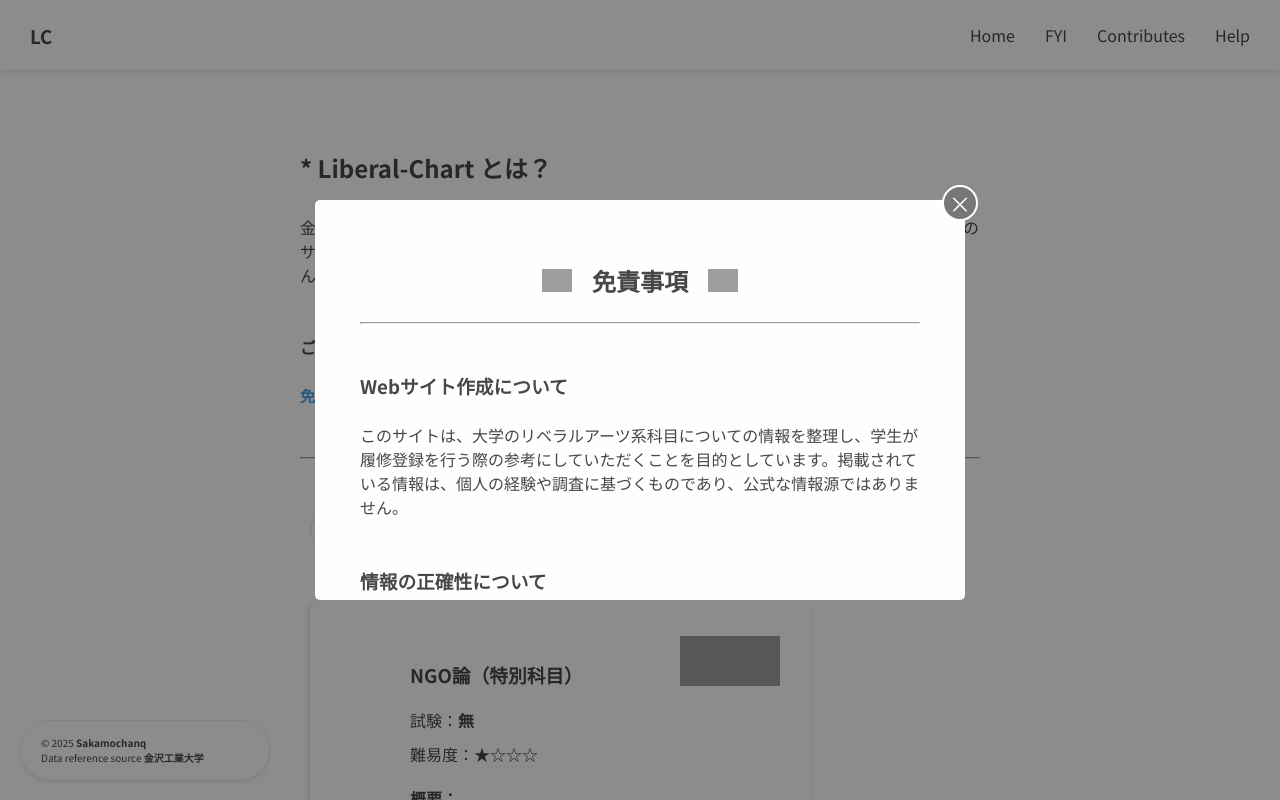
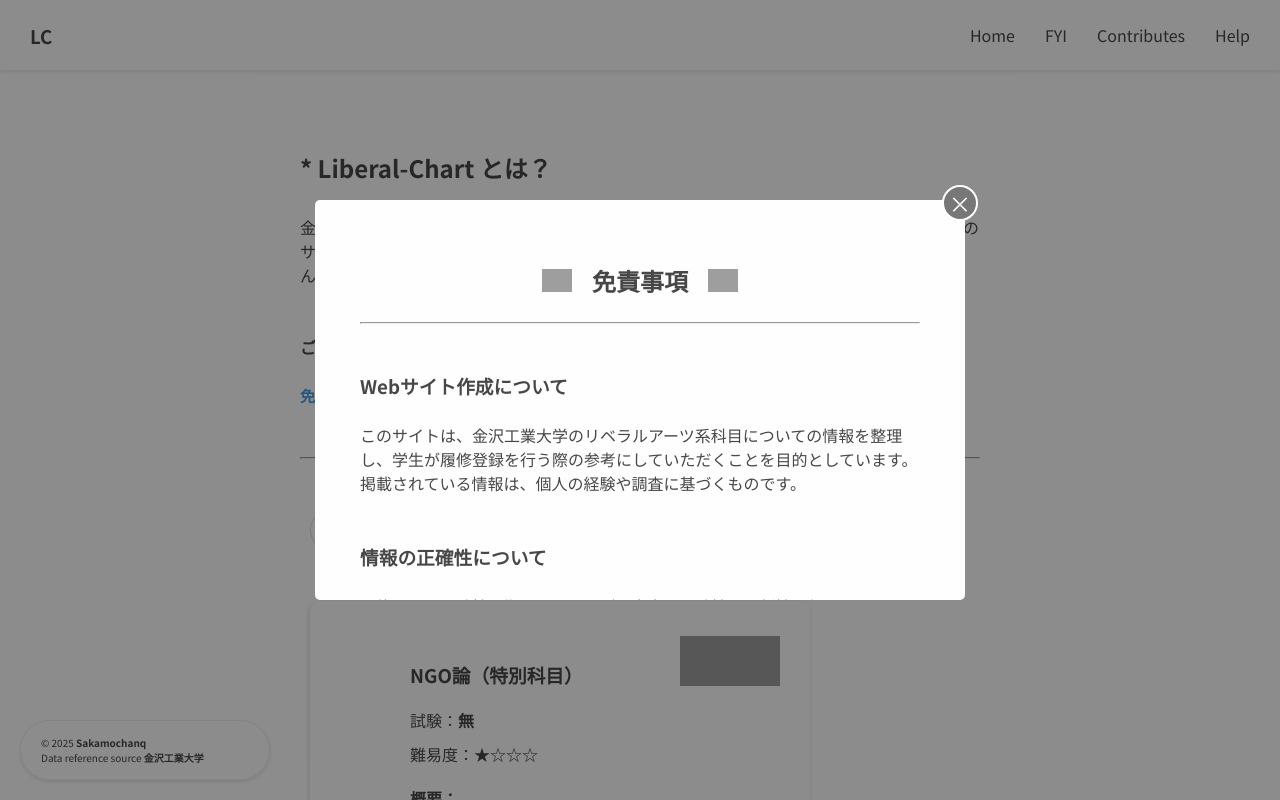
Before and after one commit to Sakamochanq/Liberal-Chart, a React (Create React App) app: page / in a window 1280 px wide. Both pictures are taken after a click on the label "免責事項". Shown: the top 800 px of the page. Built offline with nearby package versions, Linux system fonts and the light colour scheme; grey boxes are pictures that could not be loaded.

Commit message:
feat: 免責事項の修正

```diff
--- a/src/components/Explain.js
+++ b/src/components/Explain.js
@@ -36,28 +36,28 @@ export const Explain = () => {
                 <br />
                 <h3>Webサイト作成について</h3>
                 <br />
-                <p>このサイトは、大学のリベラルアーツ系科目についての情報を整理し、学生が履修登録を行う際の参考にしていただくことを目的としています。掲載されている情報は、個人の経験や調査に基づくものであり、公式な情報源ではありません。</p>
+                <p>このサイトは、金沢工業大学のリベラルアーツ系科目についての情報を整理し、学生が履修登録を行う際の参考にしていただくことを目的としています。掲載されている情報は、個人の経験や調査に基づくものです。</p>
 
                 <br />
                 <br />
 
                 <h3>情報の正確性について</h3>
                 <br />
-                <p>可能な限り正確性を期していますが、内容の正確性や最新性を保証するものではありません。講義内容や難易度などは、年度や担当講師によって変更される場合があります。</p>
+                <p>可能な限り正確性を期していますが、内容の正確性や最新性を保証するものではありません。講義内容や試験、日程などは、年度や担当講師によって変更される場合があります。</p>
 
                 <br />
                 <br />
 
                 <h3>主観的な意見について</h3>
                 <br />
-                <p>本サイトに記載されている講義の概要や評価、難易度は、作成者および協力者の主観的な意見に基づいています。同じ講義でも感じ方には個人差がありますので、あくまで<b>参考情報</b>としてご利用ください。</p>
+                <p>このサイトに掲載されている情報や意見は、作成者の主観に基づくものです。特定の講義や教授に対する評価や意見は、あくまで個人的なものであり、他の学生や利用者の意見を代表するものではありません。情報の利用に際しては、各自の判断と責任で行ってください。</p>
 
                 <br />
                 <br />
 
                 <h3>著作権と権利について</h3>
                 <br />
-                <p>本サイトの内容は、個人の経験や調査を基に作成されています。一部、金沢工業大学の公式資料を参考にしていますが、本サイトは不特定多数の方々へのアクセスが見込まれるため、在学生のみ閲覧できる資料や情報からの記載・転載・複製は行っていないことをここに明記します。また、過去の授業資料や試験問題からの情報も一切掲載しておりません。</p>
+                <p>本サイトの内容は、一部金沢工業大学の公式のオープン資料を参考にしていますが、サイトは不特定多数の方々へのアクセスが見込まれるため、在学生のみ閲覧できる資料や機密性の高い情報などからの記載・転載・複製は行っていないことをここに明記します。また、過去の授業資料や試験問題からの情報も一切掲載しておりません。</p>
 
                 <br />
                 <br />
```
